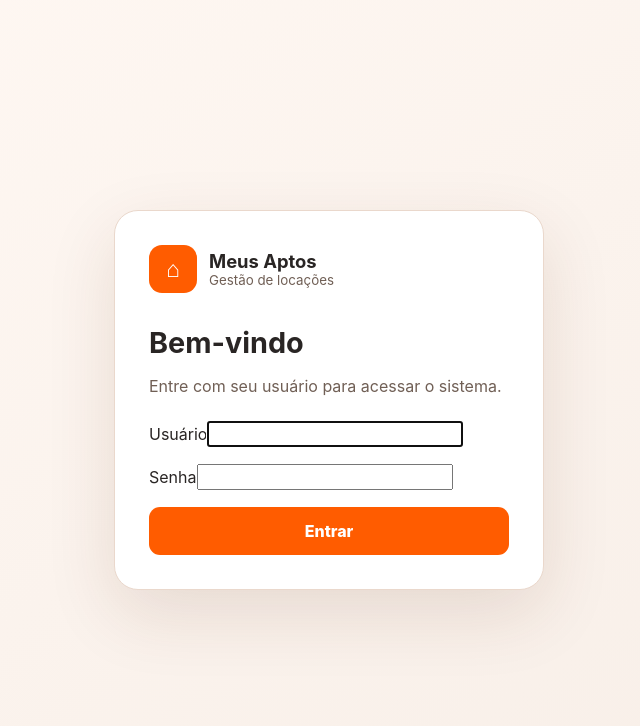
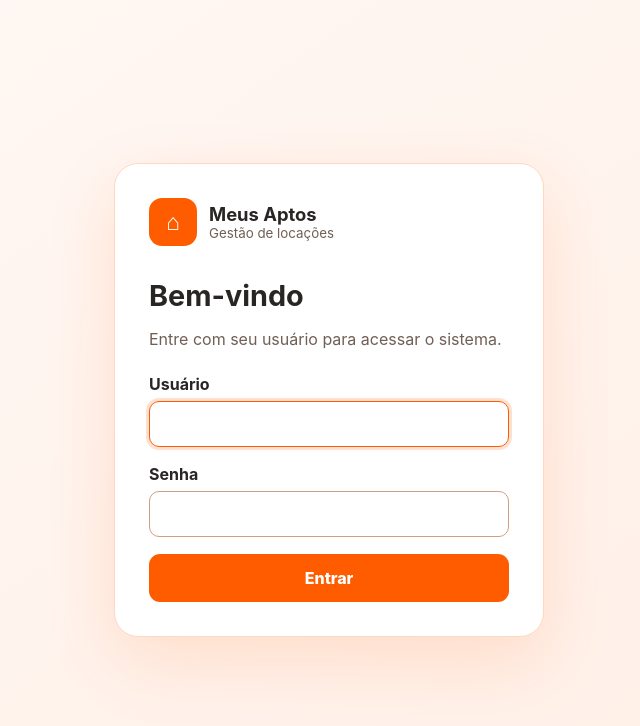
Before and after one commit to gabrielcjardim/sistema-locacao, a Next.js app: page /login in a window 1280 px wide. Shown: the top 726 px of the page, without its empty margins (311-951 px from the left). Built offline with nearby package versions, Linux system fonts and the light colour scheme; no server answers; the database is empty.

Commit message:
Melhora acomodacoes e tema da tela de login

```diff
--- a/src/app/api/acomodacoes/[id]/route.ts
+++ b/src/app/api/acomodacoes/[id]/route.ts
@@ -1,9 +1,14 @@
 import { NextResponse } from 'next/server';
 import { esquemaDaAcomodacao } from '@/dominio/acomodacao';
-import { atualizarAcomodacao } from '@/infraestrutura/repositorios/repositorio-de-acomodacoes';
+import { atualizarAcomodacao, removerAcomodacao } from '@/infraestrutura/repositorios/repositorio-de-acomodacoes';
 
 export const runtime = 'nodejs';
 export async function PATCH(requisicao: Request, contexto: RouteContext<'/api/acomodacoes/[id]'>) {
   try { const { id } = await contexto.params; return NextResponse.json(await atualizarAcomodacao(id, esquemaDaAcomodacao.parse(await requisicao.json()))); }
   catch (erro) { const codigo = erro instanceof Error ? erro.message : ''; return NextResponse.json({ mensagem: codigo === 'ACOMODACAO_NAO_ENCONTRADA' ? 'A acomodação não foi encontrada.' : 'Revise os dados da acomodação.' }, { status: codigo === 'ACOMODACAO_NAO_ENCONTRADA' ? 404 : 400 }); }
 }
+
+export async function DELETE(_requisicao: Request, contexto: RouteContext<'/api/acomodacoes/[id]'>) {
+  try { const { id } = await contexto.params; await removerAcomodacao(id); return new NextResponse(null, { status: 204 }); }
+  catch (erro) { const codigo = erro instanceof Error ? erro.message : ''; const mensagem = codigo === 'ACOMODACAO_COM_HISTORICO' ? 'Esta acomodação possui reservas, bloqueios, vistorias ou regras vinculadas e não pode ser excluída. Você pode inativá-la.' : 'A acomodação não foi encontrada.'; return NextResponse.json({ mensagem }, { status: codigo === 'ACOMODACAO_COM_HISTORICO' ? 409 : 404 }); }
+}
--- a/src/app/globals.css
+++ b/src/app/globals.css
@@ -214,16 +214,16 @@ nav button small {
     display: grid;
     place-items: center;
     padding: 24px;
-    background: linear-gradient(145deg, #fff8f3, #f7eee7)
+    background: linear-gradient(145deg, color-mix(in srgb, var(--verde) 4%, #fff), color-mix(in srgb, var(--verde) 10%, #fff))
 }
 
 .cartao-login {
     width: min(430px, 100%);
     background: #fff;
-    border: 1px solid #ead8cc;
+    border: 1px solid color-mix(in srgb, var(--verde) 24%, #fff);
     border-radius: 24px;
     padding: 34px;
-    box-shadow: 0 24px 70px #5b260f1f
+    box-shadow: 0 24px 70px color-mix(in srgb, var(--verde) 14%, transparent)
 }
 
 .marca-login {
@@ -239,7 +239,7 @@ nav button small {
     width: 48px;
     height: 48px;
     border-radius: 13px;
-    background: #ff5c00;
+    background: var(--verde);
     color: #fff;
     font-size: 1.45rem
 }
@@ -269,7 +269,25 @@ nav button small {
 }
 
 .cartao-login form label {
-    grid-column: auto
+    display: grid;
+    grid-column: auto;
+    gap: 7px;
+    font-weight: 700
+}
+
+.cartao-login form label input {
+    width: 100%;
+    min-height: 46px;
+    border: 1px solid color-mix(in srgb, var(--verde) 30%, #bbb);
+    border-radius: 10px;
+    padding: 10px 12px;
+    font: inherit;
+    background: #fff
+}
+
+.cartao-login form label input:focus {
+    outline: 3px solid color-mix(in srgb, var(--verde) 18%, transparent);
+    border-color: var(--verde)
 }
 
 .cartao-login .botao-principal {
@@ -406,15 +424,23 @@ header p {
 }
 
 .numero {
-    width: 46px;
-    height: 46px;
+    width: fit-content;
+    max-width: 75%;
+    min-height: 46px;
     display: grid;
     place-items: center;
+    padding: 8px 12px;
     border-radius: 12px;
     background: var(--verde);
     color: #fff;
-    font-weight: 900
-}
+    font-weight: 900;
+    line-height: 1.1;
+    overflow-wrap: anywhere;
+    text-align: center
+}
+
+.botao-perigo { border: 1px solid #c62828; background: #fff5f5; color: #a81616; border-radius: 10px; padding: 11px 14px; font-weight: 800; cursor: pointer; }
+.botao-perigo:hover { background: #ffe6e6; }
 
 .situacao {
     padding: 6px 9px;
--- /dev/null
+++ b/src/app/login/formulario-de-entrada.tsx
@@ -0,0 +1,26 @@
+'use client';
+
+import { FormEvent, useState } from 'react';
+import { useRouter } from 'next/navigation';
+
+export function FormularioDeEntrada() {
+  const roteador = useRouter();
+  const [mensagem, definirMensagem] = useState('');
+  const [enviando, definirEnviando] = useState(false);
+
+  async function entrar(evento: FormEvent<HTMLFormElement>) {
+    evento.preventDefault(); definirEnviando(true); definirMensagem('');
+    const formulario = new FormData(evento.currentTarget);
+    const resposta = await fetch('/api/autenticacao/entrar', { method: 'POST', headers: { 'Content-Type': 'application/json' }, body: JSON.stringify({ usuario: formulario.get('usuario'), senha: formulario.get('senha') }) });
+    const resultado = await resposta.json();
+    if (!resposta.ok) { definirMensagem(resultado.mensagem ?? 'Não foi possível entrar.'); definirEnviando(false); return; }
+    roteador.replace('/'); roteador.refresh();
+  }
+
+  return <form onSubmit={entrar}>
+    <label><span>Usuário</span><input name="usuario" autoComplete="username" required autoFocus /></label>
+    <label><span>Senha</span><input name="senha" type="password" autoComplete="current-password" required /></label>
+    {mensagem && <div className="erro-login" role="alert">{mensagem}</div>}
+    <button className="botao-principal" disabled={enviando}>{enviando ? 'Entrando...' : 'Entrar'}</button>
+  </form>;
+}
--- a/src/app/login/page.tsx
+++ b/src/app/login/page.tsx
@@ -1,44 +1,19 @@
-'use client';
+import type { CSSProperties } from 'react';
+import { obterConfiguracoes } from '@/infraestrutura/repositorios/repositorio-de-configuracoes';
+import { FormularioDeEntrada } from './formulario-de-entrada';
 
-import { FormEvent, useState } from 'react';
-import { useRouter } from 'next/navigation';
+export const runtime = 'nodejs';
+export const dynamic = 'force-dynamic';
 
-export default function PaginaDeEntrada() {
-  const roteador = useRouter();
-  const [mensagem, definirMensagem] = useState('');
-  const [enviando, definirEnviando] = useState(false);
+export default async function PaginaDeEntrada() {
+  const configuracoes = await obterConfiguracoes();
 
-  async function entrar(evento: FormEvent<HTMLFormElement>) {
-    evento.preventDefault();
-    definirEnviando(true);
-    definirMensagem('');
-    const formulario = new FormData(evento.currentTarget);
-    const resposta = await fetch('/api/autenticacao/entrar', {
-      method: 'POST',
-      headers: { 'Content-Type': 'application/json' },
-      body: JSON.stringify({ usuario: formulario.get('usuario'), senha: formulario.get('senha') }),
-    });
-    const resultado = await resposta.json();
-    if (!resposta.ok) {
-      definirMensagem(resultado.mensagem ?? 'Não foi possível entrar.');
-      definirEnviando(false);
-      return;
-    }
-    roteador.replace('/');
-    roteador.refresh();
-  }
-
-  return <main className="pagina-login">
+  return <main className="pagina-login" style={{ '--verde': configuracoes.corPrincipal } as CSSProperties}>
     <section className="cartao-login">
       <div className="marca-login"><span>⌂</span><div><b>Meus Aptos</b><small>Gestão de locações</small></div></div>
       <h1>Bem-vindo</h1>
       <p>Entre com seu usuário para acessar o sistema.</p>
-      <form onSubmit={entrar}>
-        <label>Usuário<input name="usuario" autoComplete="username" required autoFocus /></label>
-        <label>Senha<input name="senha" type="password" autoComplete="current-password" required /></label>
-        {mensagem && <div className="erro-login" role="alert">{mensagem}</div>}
-        <button className="botao-principal" disabled={enviando}>{enviando ? 'Entrando...' : 'Entrar'}</button>
-      </form>
+      <FormularioDeEntrada />
     </section>
   </main>;
 }
--- a/src/dominio/acomodacao.ts
+++ b/src/dominio/acomodacao.ts
@@ -9,6 +9,7 @@ export const esquemaDaAcomodacao = z.object({
   tipo: z.string().trim().min(1, 'Informe o tipo.').max(50),
   andarOuLocalizacao: z.string().trim().max(100).optional().default(''),
   capacidadeDePessoas: z.coerce.number().int().positive('A capacidade deve ser maior que zero.'),
+  numeroDeQuartos: z.coerce.number().int().positive('O número de quartos deve ser maior que zero.'),
   valorBaseDaDiaria: z.coerce.number().min(0, 'O valor não pode ser negativo.'),
   situacao: z.enum(situacoesDaAcomodacao).default('disponivel'),
   observacoes: z.string().trim().max(1000).optional().default(''),
--- a/src/infraestrutura/banco/arquivo-local.ts
+++ b/src/infraestrutura/banco/arquivo-local.ts
@@ -19,6 +19,7 @@ export async function lerBancoLocal(): Promise<BancoLocal> {
     banco.vistorias ??= [];
     banco.lancamentosFinanceiros ??= [];
     banco.usuariosDoSistema ??= [];
+    banco.acomodacoes = banco.acomodacoes.map((acomodacao) => ({ ...acomodacao, numeroDeQuartos: acomodacao.numeroDeQuartos ?? 1 }));
     banco.reservas = banco.reservas.map((reserva) => ({ ...reserva, horaDeEntrada: reserva.horaDeEntrada ?? '14:00', horaDeSaida: reserva.horaDeSaida ?? '11:00', valorCalculado: reserva.valorCalculado ?? reserva.valorTotal, ajusteNoValor: reserva.ajusteNoValor ?? 0, motivoDoAjuste: reserva.motivoDoAjuste ?? '' }));
     return banco;
   } catch (erro) {
```
Also changed, not shown: src/app/page.tsx (+13 -4 lines), src/infraestrutura/repositorios/repositorio-de-acomodacoes.ts (+22 -4 lines), 1 other file (tests, documents, lock files or other folders).
